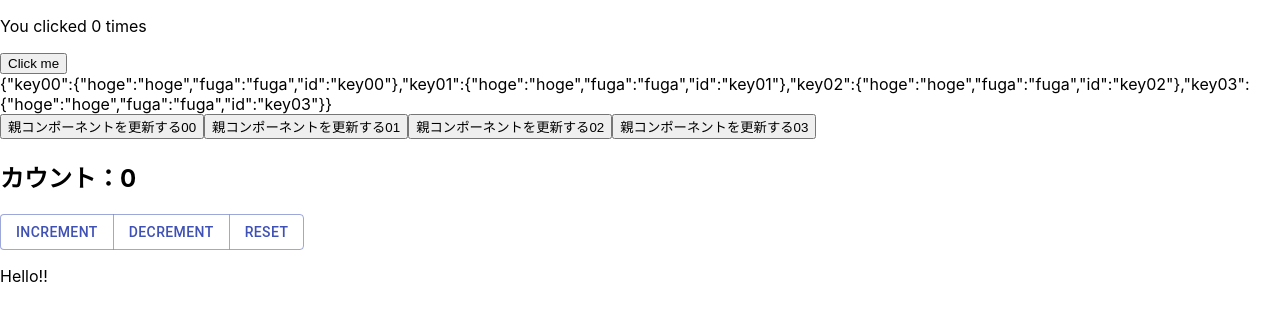
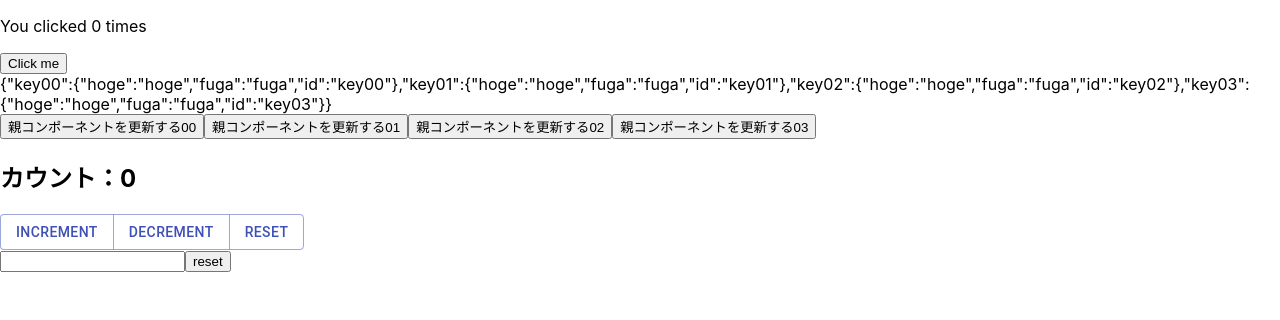
Before and after one commit to mochi5o/react-state-practice, a React (Create React App) app: page / in a window 1280 px wide. Shown: the top 320 px of the page. Built offline with nearby package versions, Linux system fonts and the light colour scheme.

Commit message:
Reducerを使ってhistoryを作ってみた 入力値を使う方法が不明

```diff
--- a/src/History.js
+++ b/src/History.js
@@ -1,41 +1,41 @@
-import React, {useReducer}  from "react";
+//useReducerをimport
+import React, {useReducer} from 'react'
 
-// //counterの初期値を0に設定
-// const initialState = 0
-// //reducer関数を作成
-// //countStateとactionを渡して、新しいcountStateを返すように実装する
-// const reducerFunc = (countState, action)=> {
-// //reducer関数にincrement、increment、reset処理を書く
-// //どの処理を渡すかはactionを渡すことによって判断する
-//   switch (action){
-//     case 'increment':
-//       return countState + 1
-//     case 'decrement':
-//       return countState - 1
-//     case 'reset':
-//       return initialState
-//     default:
-//       return countState
-//   }
-// }
-const History = () => {
-// //作成したreducerFunc関数とcountStateをuseReducerに渡す
-// //useReducerはcountStateとdispatchをペアで返すので、それぞれを分割代入
-//   const [count, dispatch] = useReducer(reducerFunc, initialState)
-// //カウント数とそれぞれのactionを実行する<Button/>を設置する
-//   return (
-//     <>
-//       <h2>カウント：{count}</h2>
-//       <ButtonGroup color="primary" aria-label="outlined primary button group">
-//         <Button onClick={()=>dispatch('increment')}>increment</Button>
-//         <Button onClick={()=>dispatch('decrement')}>decrement</Button>
-//         <Button onClick={()=>dispatch('reset')}>reset</Button>
-//       </ButtonGroup>
-//     </>
-//   )
-  return(
-    <p>Hello!!</p>
+//counterの初期値を0に設定
+const initialValue = []
+//reducer関数を作成
+//historyStateとactionを渡して、新しいhistoryStateを返すように実装する
+const reducerFunc = (historyState, action)=> {
+//reducer関数にincrement、increment、reset処理を書く
+//どの処理を渡すかはactionを渡すことによって判断する
+  switch (action){
+    // case 'increment':
+    //   return historyState + 1
+    case 'add':
+      console.log(historyState)
+      return historyState.concat("add");
+    case 'reset':
+      return initialValue
+    default:
+      return historyState
+  }
+}
+const Counter = () => {
+//作成したreducerFunc関数とhistoryStateをuseReducerに渡す
+//useReducerはhistoryStateとdispatchをペアで返すので、それぞれを分割代入
+  const [history, dispatch] = useReducer(reducerFunc, initialValue)
+//カウント数とそれぞれのactionを実行する<Button/>を設置する
+  return (
+    <>
+      <div>
+        {
+          Object.values(history).map((x) => <p>{x}</p>)
+        }
+      </div>
+      <input onChange={()=>dispatch('add')} />
+      <button onClick={()=>dispatch('reset')}>reset</button>
+    </>
   )
 }
 
-export default History;
+export default Counter
```
